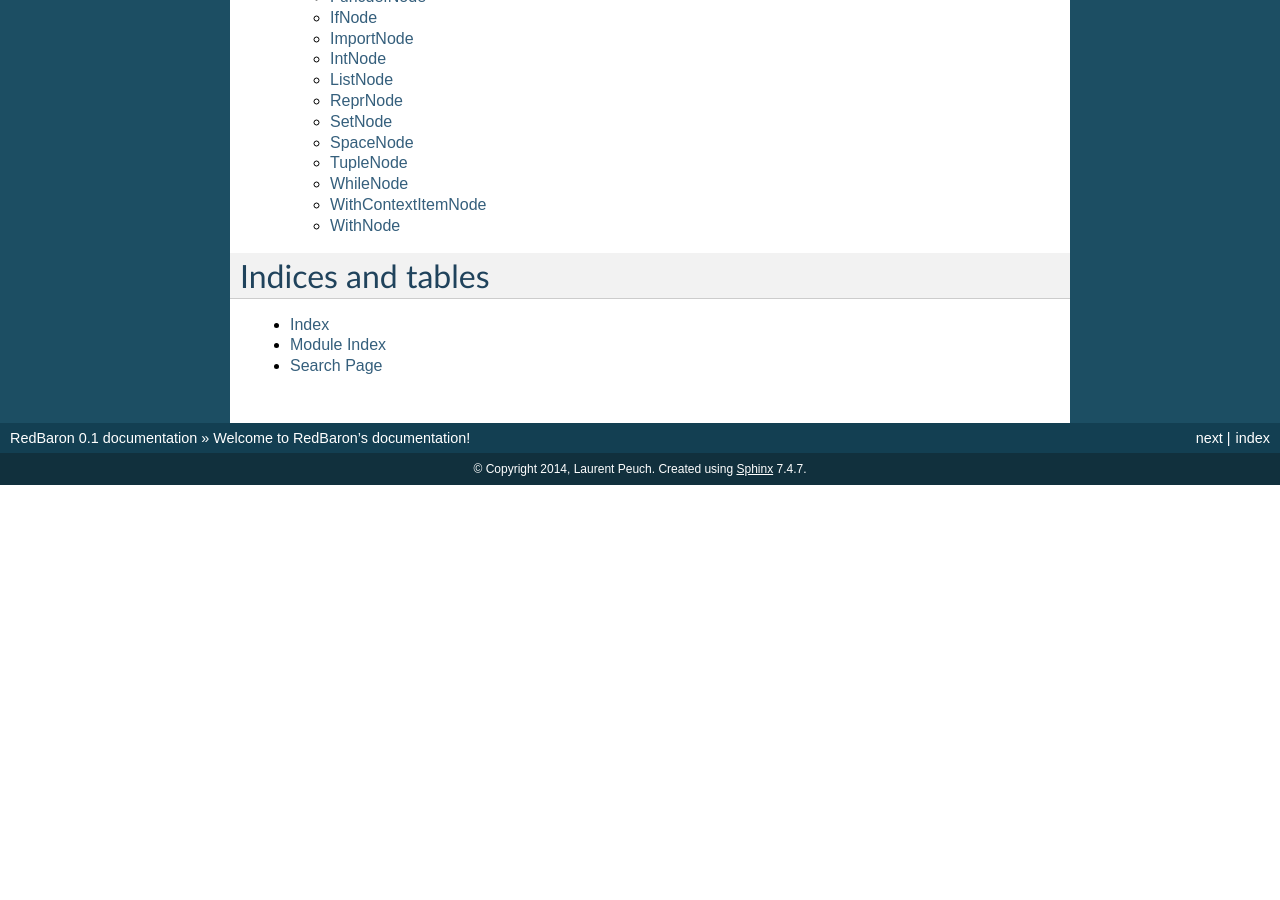
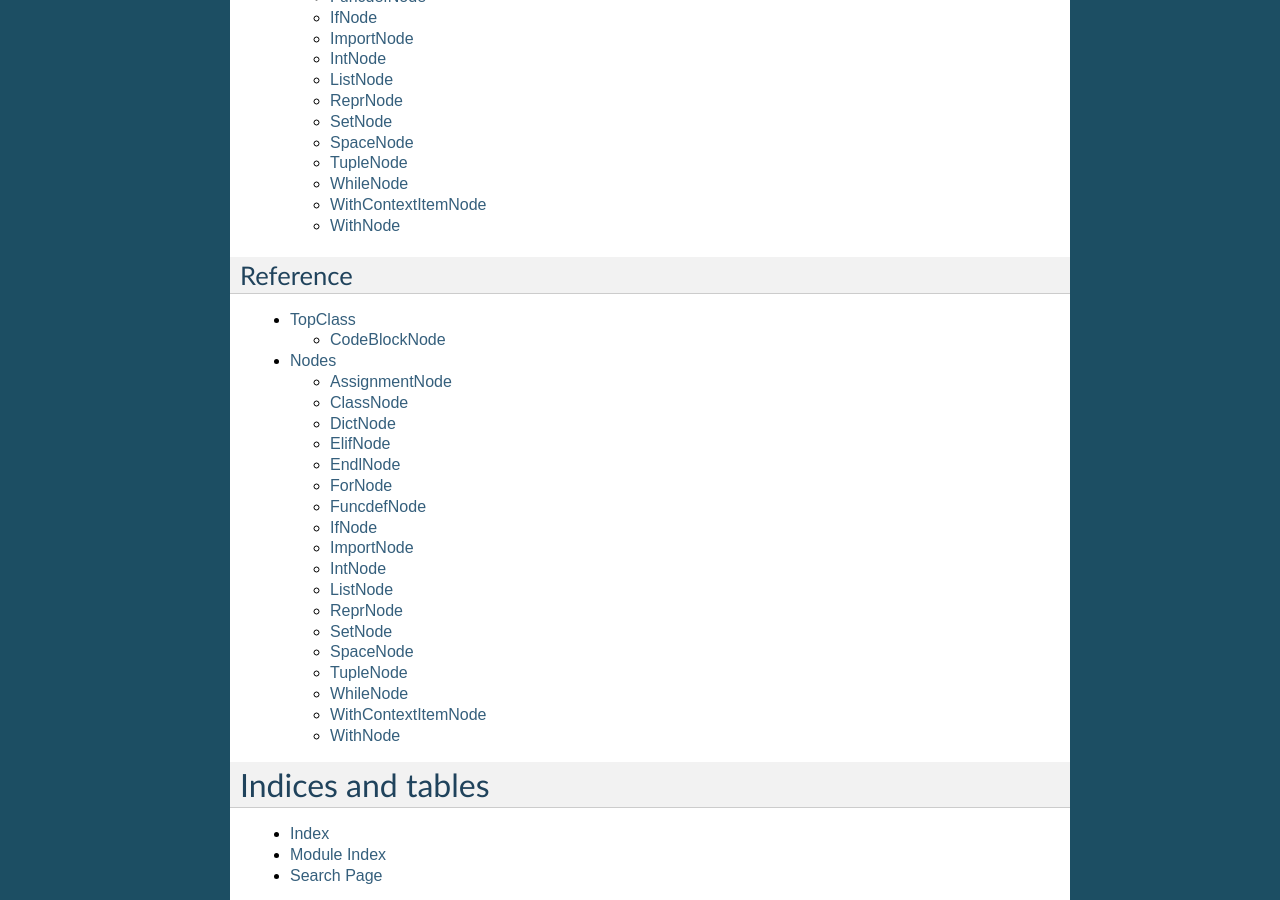
Before and after one commit to PyCQA/redbaron, a Sphinx documentation site: the page built from docs/index.rst, in a window 1280 px wide and 900 px high, scrolled down 1791 px. Built offline with Sphinx 7.4.7, drawn with Linux system fonts in a browser that asks for light colours; before the commit the page ends 2276 px from its top, so only the background shows below that.

Commit message:
[mod] make index displaying better what is reference

```diff
--- a/docs/index.rst
+++ b/docs/index.rst
@@ -64,6 +64,14 @@ Table of content
    other
    nodes_reference
 
+Reference
+---------
+
+.. toctree::
+   :maxdepth: 2
+
+   nodes_reference
+
 
 Indices and tables
 ==================
--- a/docs/nodes_reference.rst
+++ b/docs/nodes_reference.rst
@@ -161,7 +161,7 @@ arguments: one of the key and one of the value.
 .. _ElifNode:
 
 ElifNode
-======
+========
 
 A node representing an elif statement.
 
```
